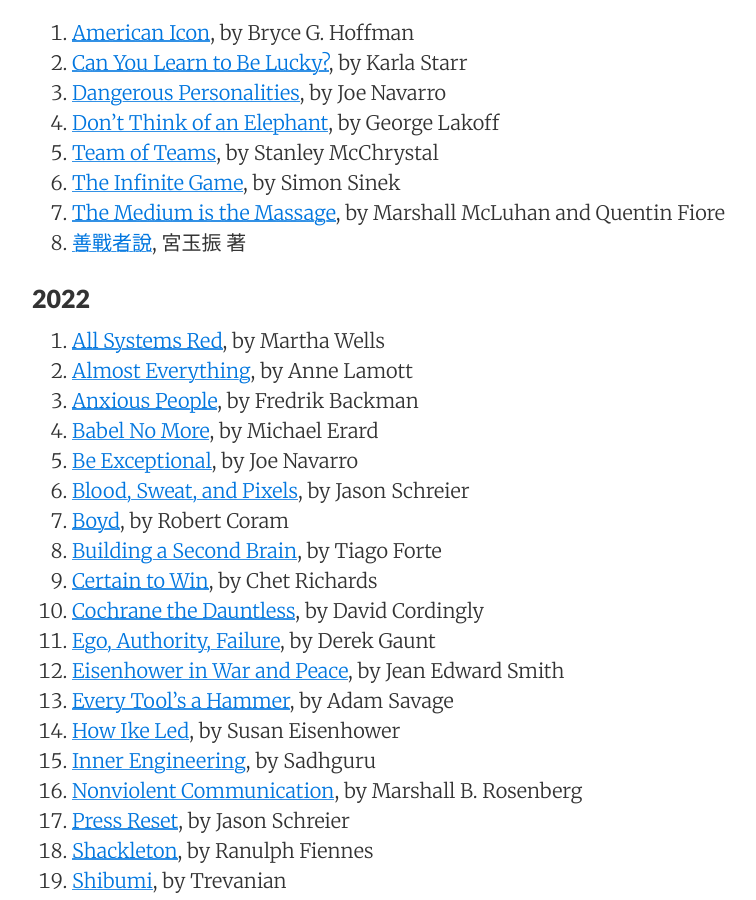
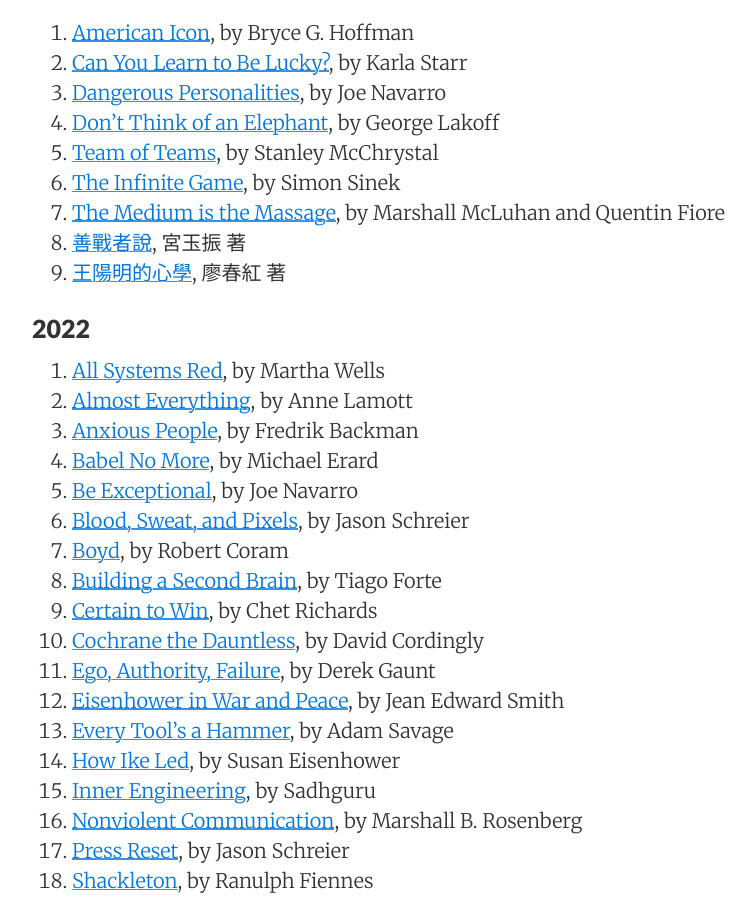
Before and after one commit to sewardlee337/sewardlee337.github.io, a Jekyll site: the page built from readinglist.md, in a window 1280 px wide and 900 px high, scrolled down 590 px. Shown: the whole window, without its empty margins (188-944 px from the left). Built offline with Jekyll 4.4.1, drawn with Linux system fonts in a browser that asks for light colours; nearby versions of some CDN libraries.

Commit message:
update reading list

```diff
--- a/readinglist.md
+++ b/readinglist.md
@@ -28,6 +28,7 @@ _"My alma mater was books, a good library... I could spend the rest of my life r
 1. [The Infinite Game](https://amzn.to/3m24PMV), by Simon Sinek
 1. [The Medium is the Massage](https://amzn.to/3YGt9lg), by Marshall McLuhan and Quentin Fiore
 1. [善戰者說](https://bit.ly/3ZqfsYa), 宮玉振 著
+1. [王陽明的心學](https://bit.ly/3z00T2z), 廖春紅 著
 
 
 ### 2022
```
